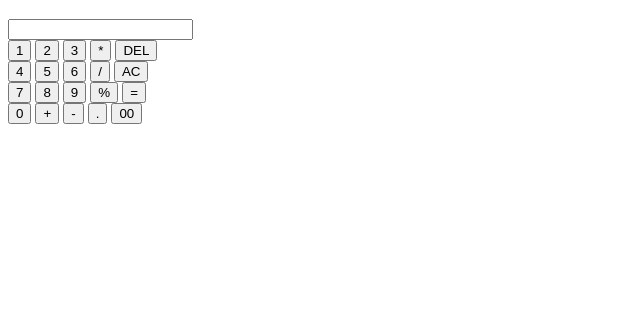
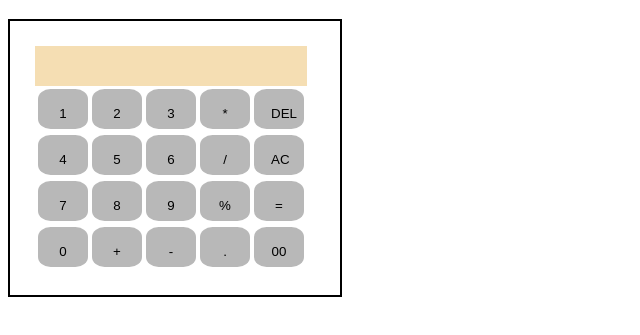
Before and after one commit to HARISHMALISETTY/27r-calculator, a plain HTML site: page index.html in a window 1280 px wide. Shown: the part 61-396 px from the top of the page, without its empty margins (0-640 px from the left). Drawn offline with Linux system fonts and the light colour scheme.

Commit message:
styles-added

```diff
--- a/index.css
+++ b/index.css
@@ -0,0 +1,31 @@
+button{
+    padding: 15px;
+    height:40px;
+    width: 50px;
+    border-color: transparent;
+    border-radius: 25%;
+    background-color: rgba(128, 128, 128, 0.556)
+}
+.md div{
+    padding: 3px;
+}
+input{
+    border-color: transparent;
+    background-color: wheat;
+    height: 40px;
+    width: 97%;
+    padding: 10px;
+    box-sizing: border-box;
+
+}
+.md{
+    width: 280px;
+    border:2px solid black;
+    padding: 25px;
+}
+button:hover{
+    background-color: wheat;
+}
+button:active{
+    background-color:lightskyblue;
+}
--- a/index.html
+++ b/index.html
@@ -4,11 +4,12 @@
     <meta charset="UTF-8" />
     <meta name="viewport" content="width=device-width, initial-scale=1.0" />
     <title>Document</title>
+    <link rel="stylesheet" href="./index.css">
   </head>
   <body>
     <h1>CALCULATOR</h1>
 
-    <div>
+    <div class="md">
       <input type="text" />
       <div>
         <button>1</button>
```
